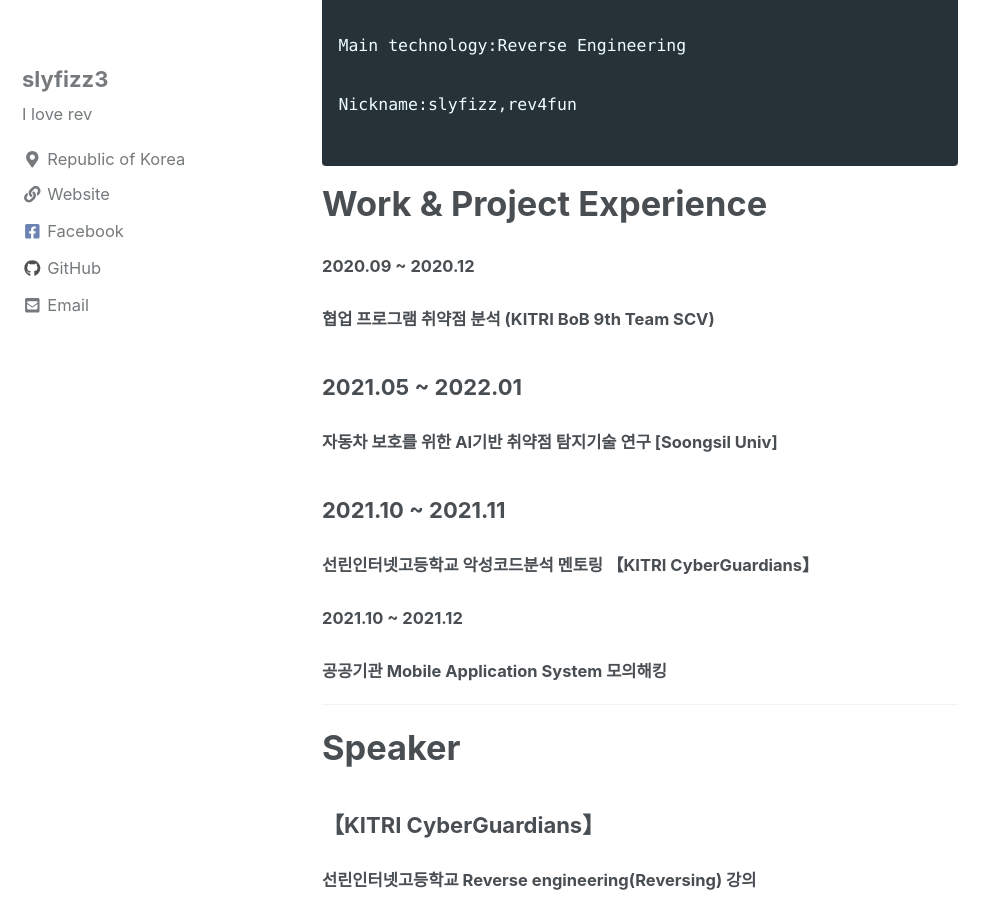
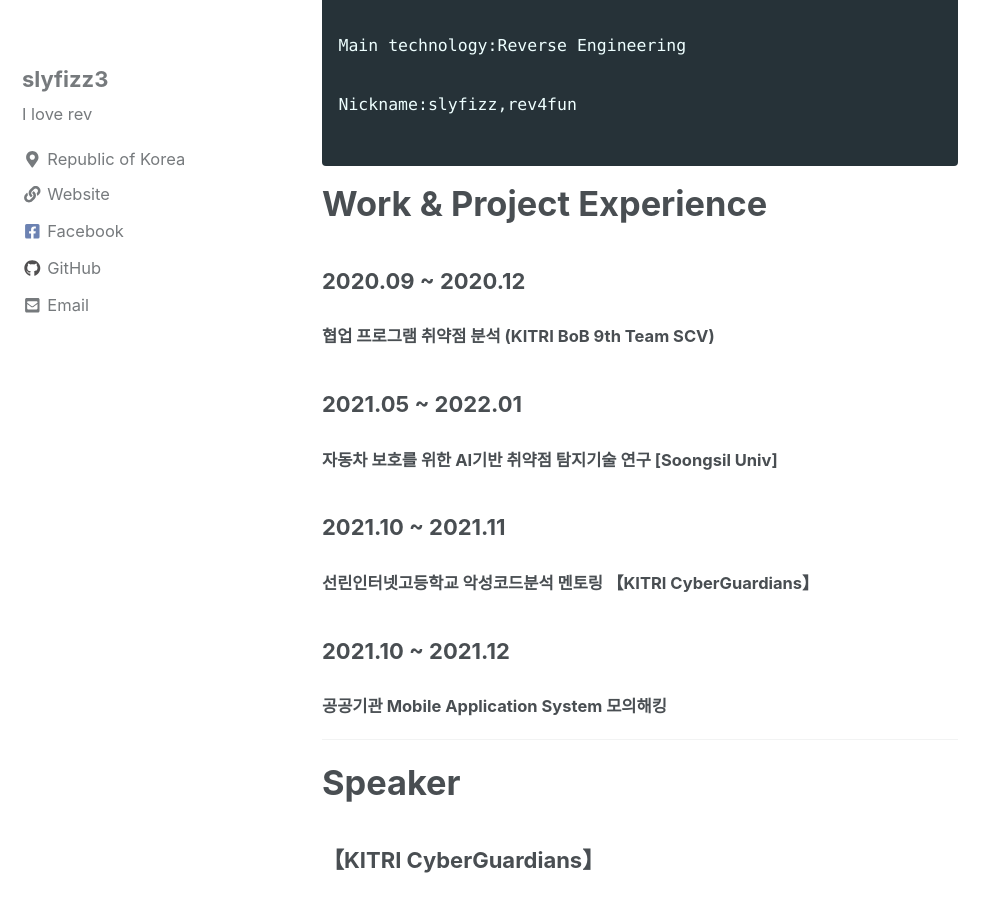
Before and after one commit to slyfizz3/slyfizz3.github.io, a Jekyll site: the page built from _pages/about.md, in a window 1280 px wide and 900 px high, scrolled down 534 px. Shown: the whole window, without its empty margins (0-998 px from the left). Built offline with Jekyll 4.4.1, drawn with Linux system fonts in a browser that asks for light colours; cached includes are drawn as plain includes; nearby versions of some CDN libraries.

```diff
--- a/_pages/about.md
+++ b/_pages/about.md
@@ -26,7 +26,7 @@ Nickname:slyfizz,rev4fun
 
 # Work & Project Experience
 
-#### 2020.09 ~ 2020.12
+### 2020.09 ~ 2020.12
 #### 협업 프로그램 취약점 분석 (KITRI BoB 9th Team SCV)
 
 ### 2021.05 ~ 2022.01
@@ -35,7 +35,7 @@ Nickname:slyfizz,rev4fun
 ### 2021.10 ~ 2021.11
 #### 선린인터넷고등학교 악성코드분석 멘토링 【KITRI CyberGuardians】
 
-#### 2021.10 ~ 2021.12
+### 2021.10 ~ 2021.12
 #### 공공기관 Mobile Application System 모의해킹
 
 ---
```
